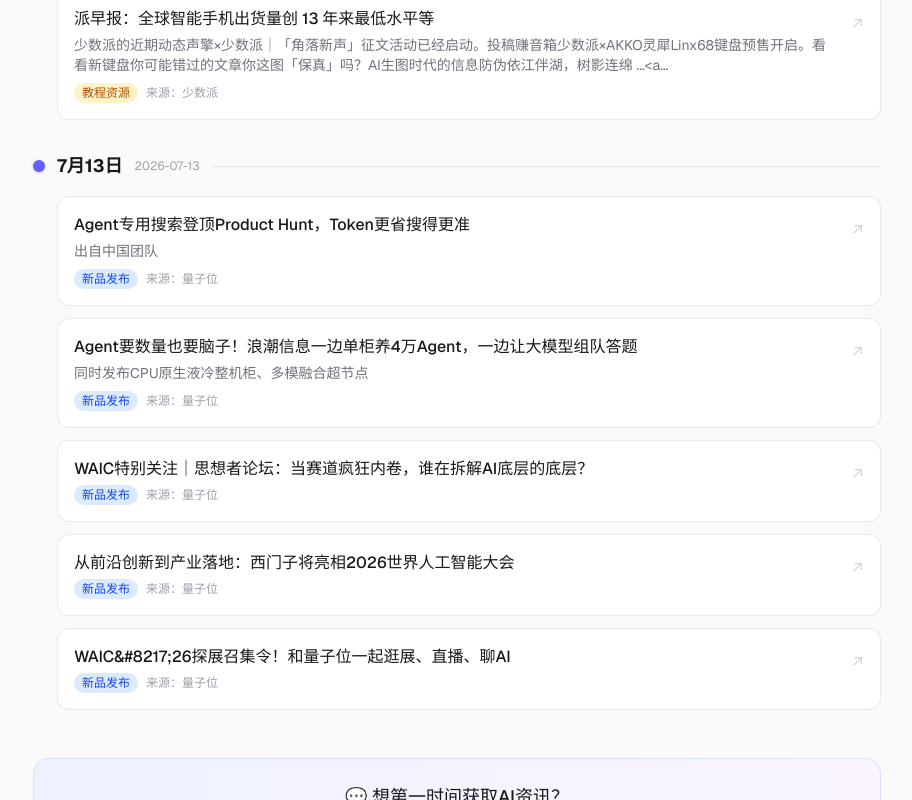
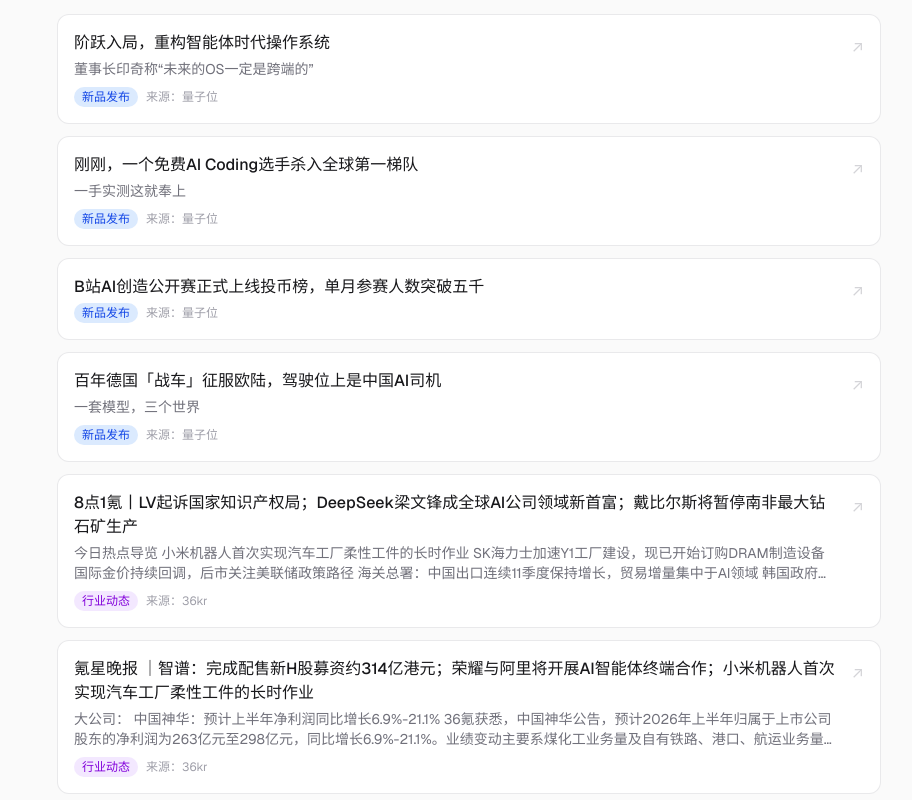
Before and after one commit to mingzhong717-droid/xia-aigc, a Next.js app: page /news in a window 1280 px wide. Shown: the part 620-1420 px from the top of the page, without its empty margins (183-1095 px from the left). Built offline with nearby package versions, Linux system fonts and the light colour scheme.

Commit message:
chore: 自动更新 AI 快讯 2026-07-15

```diff
--- a/src/data/news.ts
+++ b/src/data/news.ts
@@ -10,87 +10,87 @@ export interface NewsItem {
 }
 
 // 快讯数据 - 由 scripts/fetch-news.mjs 自动更新
-// 最后更新时间: 2026-07-14 02:10:28 UTC
+// 最后更新时间: 2026-07-15 02:08:11 UTC
 export const news: NewsItem[] = [
   {
     id: "news-001",
-    title: "36氪首发 | 前博世自动驾驶算法工程师创业，用合成数据做触觉大模型",
-    summary: "触觉手套（图源/企业） 本文约2400字，建议阅读6分钟 作者丨欧雪 编辑丨袁斯来 硬氪获悉，空间智能公司「大衍科技」近期完成数千万元天使轮融资，由松禾资本领投，浙江省省金控与广州番禺创新基金等国资背景机构参与。资金将主要用于触觉大模型研发、机器人数据产线建设及团队扩张。 「大衍科技」2025年5月",
+    title: "估值4800亿，DeepSeek火速开启新一轮融资！最快明年IPO",
+    summary: "距首轮估值上涨37%",
+    source: "量子位",
+    sourceUrl: "https://www.qbitai.com",
+    url: "https://www.qbitai.com/2026/07/450101.html",
+    date: "2026-07-15",
+    category: "product",
+  },
+  {
+    id: "news-002",
+    title: "派早报：Meta 被诉借助 AI 违规裁员、Google 被诉使用版权内容训练 Gemini 模型等",
+    summary: "Google 推出新版图片搜索功能，Spotify 开启语音交互功能内测等。<a href=&#34;https://sspai.com/post/112334&#34; target=&#34;_blank&#34;>查看全文</a>",
+    source: "少数派",
+    sourceUrl: "https://sspai.com",
+    url: "https://sspai.com/post/112334",
+    date: "2026-07-15",
+    category: "tutorial",
+  },
+  {
+    id: "news-003",
+    title: "阶跃入局，重构智能体时代操作系统",
+    summary: "董事长印奇称“未来的OS一定是跨端的”",
+    source: "量子位",
+    sourceUrl: "https://www.qbitai.com",
+    url: "https://www.qbitai.com/2026/07/449979.html",
+    date: "2026-07-14",
+    category: "product",
+  },
+  {
+    id: "news-004",
+    title: "刚刚，一个免费AI Coding选手杀入全球第一梯队",
+    summary: "一手实测这就奉上",
+    source: "量子位",
+    sourceUrl: "https://www.qbitai.com",
+    url: "https://www.qbitai.com/2026/07/448475.html",
+    date: "2026-07-14",
+    category: "product",
+  },
+  {
+    id: "news-005",
+    title: "B站AI创造公开赛正式上线投币榜，单月参赛人数突破五千",
+    summary: "",
+    source: "量子位",
+    sourceUrl: "https://www.qbitai.com",
+    url: "https://www.qbitai.com/2026/07/449863.html",
+    date: "2026-07-14",
+    category: "product",
+  },
+  {
+    id: "news-006",
+    title: "百年德国「战车」征服欧陆，驾驶位上是中国AI司机",
+    summary: "一套模型，三个世界",
+    source: "量子位",
+    sourceUrl: "https://www.qbitai.com",
+    url: "https://www.qbitai.com/2026/07/449850.html",
+    date: "2026-07-14",
+    category: "product",
+  },
+  {
+    id: "news-007",
+    title: "8点1氪丨LV起诉国家知识产权局；DeepSeek梁文锋成全球AI公司领域新首富；戴比尔斯将暂停南非最大钻石矿生产",
+    summary: "今日热点导览 小米机器人首次实现汽车工厂柔性工件的长时作业 SK海力士加速Y1工厂建设，现已开始订购DRAM制造设备 国际金价持续回调，后市关注美联储政策路径 海关总署：中国出口连续11季度保持增长，贸易增量集中于AI领域 韩国政府四部门将于周四召开会议，就单股杠杆ETF对股市冲击研究应对方案 TO",
     source: "36kr",
     sourceUrl: "https://36kr.com",
-    url: "https://36kr.com/p/3894821059918855?f=rss",
+    url: "https://36kr.com/p/3896138695706497?f=rss",
     date: "2026-07-14",
     category: "industry",
   },
   {
-    id: "news-002",
-    title: "8点1氪丨海南将成中国首个禁售燃油车省份；长鑫科技部分员工入股成本低至1毛；SK海力士暴跌15%",
-    summary: "今日热点导览 韩国法院禁止两名前三星员工就职于SK海力士 字节探索自动驾驶，Seed世界模型团队负责 巨力索具深夜澄清商业航天业务不实传闻，提醒投资风险 科技记者古尔曼：苹果将跳过M6 Pro/Max芯片全力押注AI导向的M7系列 美众议院本周将表决永久实行夏令时法案 TOP 3大新闻 海南将成中国",
+    id: "news-008",
+    title: "氪星晚报 ｜智谱：完成配售新H股募资约314亿港元；荣耀与阿里将开展AI智能体终端合作；小米机器人首次实现汽车工厂柔性工件的长时作业",
+    summary: "大公司： 中国神华：预计上半年净利润同比增长6.9%-21.1% 36氪获悉，中国神华公告，预计2026年上半年归属于上市公司股东的净利润为263亿元至298亿元，同比增长6.9%-21.1%。业绩变动主要系煤化工业务量及自有铁路、港口、航运业务量增加，带动相关业务利润同比增长。 中国人寿：预计上半",
     source: "36kr",
     sourceUrl: "https://36kr.com",
-    url: "https://36kr.com/p/3894729787767810?f=rss",
+    url: "https://36kr.com/p/3895322613185543?f=rss",
     date: "2026-07-14",
     category: "industry",
-  },
-  {
-    id: "news-003",
-    title: "派早报：全球智能手机出货量创 13 年来最低水平等",
-    summary: "少数派的近期动态声擎×少数派｜「角落新声」征文活动已经启动。投稿赚音箱少数派×AKKO灵犀Linx68键盘预售开启。看看新键盘你可能错过的文章你这图「保真」吗？AI生图时代的信息防伪依江伴湖，树影连绵 ...<a href=&#34;https://sspai.com/post/112286&#34",
-    source: "少数派",
-    sourceUrl: "https://sspai.com",
-    url: "https://sspai.com/post/112286",
-    date: "2026-07-14",
-    category: "tutorial",
-  },
-  {
-    id: "news-004",
-    title: "Agent专用搜索登顶Product Hunt，Token更省搜得更准",
-    summary: "出自中国团队",
-    source: "量子位",
-    sourceUrl: "https://www.qbitai.com",
-    url: "https://www.qbitai.com/2026/07/449327.html",
-    date: "2026-07-13",
-    category: "product",
-  },
-  {
-    id: "news-005",
-    title: "Agent要数量也要脑子！浪潮信息一边单柜养4万Agent，一边让大模型组队答题",
-    summary: "同时发布CPU原生液冷整机柜、多模融合超节点",
-    source: "量子位",
-    sourceUrl: "https://www.qbitai.com",
-    url: "https://www.qbitai.com/2026/07/449311.html",
-    date: "2026-07-13",
-    category: "product",
-  },
-  {
-    id: "news-006",
-    title: "WAIC特别关注｜思想者论坛：当赛道疯狂内卷，谁在拆解AI底层的底层？",
-    summary: "",
-    source: "量子位",
-    sourceUrl: "https://www.qbitai.com",
-    url: "https://www.qbitai.com/2026/07/449156.html",
-    date: "2026-07-13",
-    category: "product",
-  },
-  {
-    id: "news-007",
-    title: "从前沿创新到产业落地：西门子将亮相2026世界人工智能大会",
-    summary: "",
-    source: "量子位",
-    sourceUrl: "https://www.qbitai.com",
-    url: "https://www.qbitai.com/2026/07/449150.html",
-    date: "2026-07-13",
-    category: "product",
-  },
-  {
-    id: "news-008",
-    title: "WAIC&#8217;26探展召集令！和量子位一起逛展、直播、聊AI",
-    summary: "",
-    source: "量子位",
-    sourceUrl: "https://www.qbitai.com",
-    url: "https://www.qbitai.com/2026/07/448923.html",
-    date: "2026-07-13",
-    category: "product",
   }
 ];
 
```
